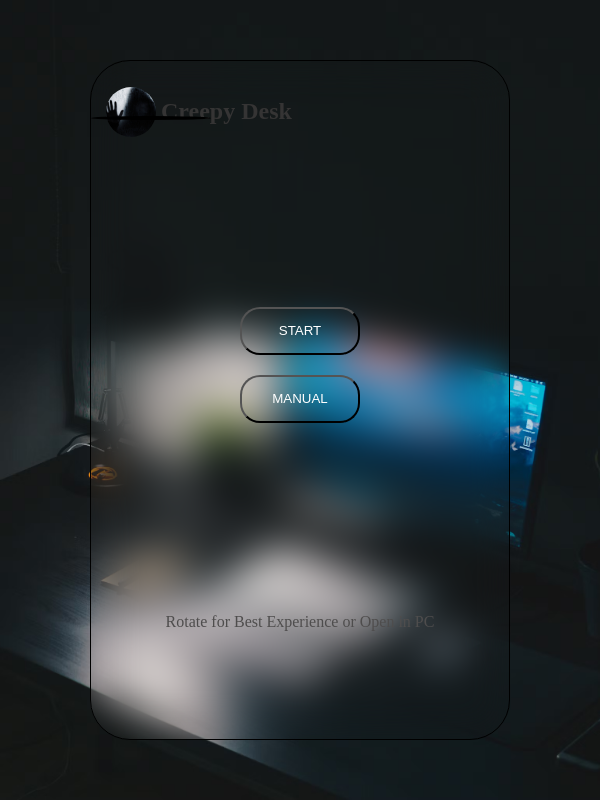
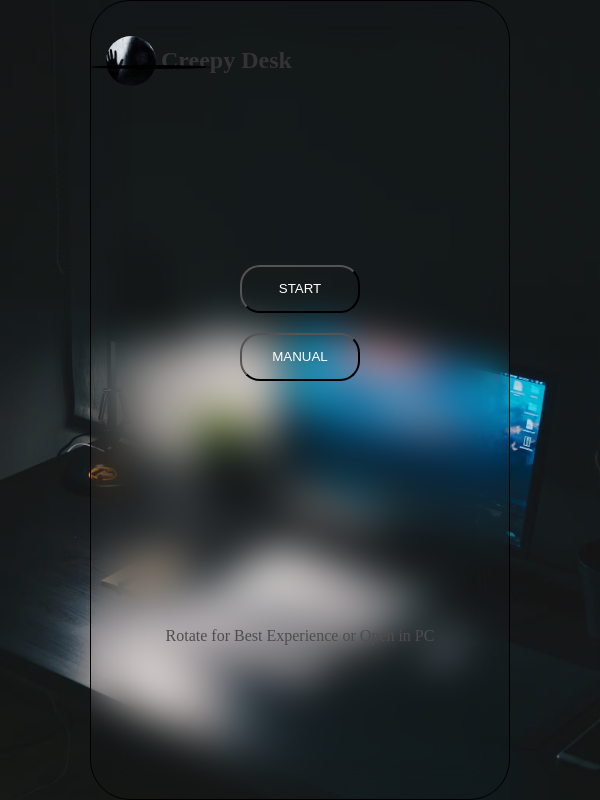
Before and after one commit to SharizHussain/02_The-desk, a React (Vite) app: page /manual in a window 600 px wide. Built offline with nearby package versions, Linux system fonts and the light colour scheme.

Commit message:
responsive bug because of vh

```diff
--- a/src/LandingPage.css
+++ b/src/LandingPage.css
@@ -16,6 +16,9 @@
     .gameImg{
         object-position: 90%;
     }
+    .blur{
+        height: 90% !important;
+    }
     .suggestion{
         display: flex !important;
         justify-content: center;
@@ -32,6 +35,9 @@
         section{
             font-size: 2.2vw !important;
         }
+        .blur{
+            height: 100% !important;
+        }
         .note{
             width: 65%;
             margin: 3.4vw 0 0 22vw !important;
@@ -42,7 +48,7 @@
 .suggestion{
     position: absolute;
     display: none;
-    margin: -11.5vh 0 0 0;
+    margin: -22vw 0 0 0;
     color: snow;
     width: 100%;
     animation: suggest 1.5s linear infinite;
@@ -61,7 +67,7 @@
 
 .blur{
     position: absolute;
-    height: 85vh;
+    height: 85%;
     width: 70vw;
     border-radius: 40px;
     border: 1px solid black;
```
